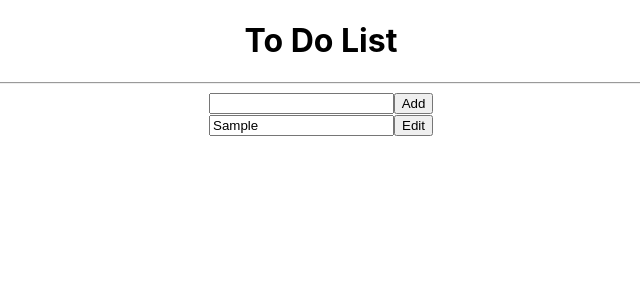
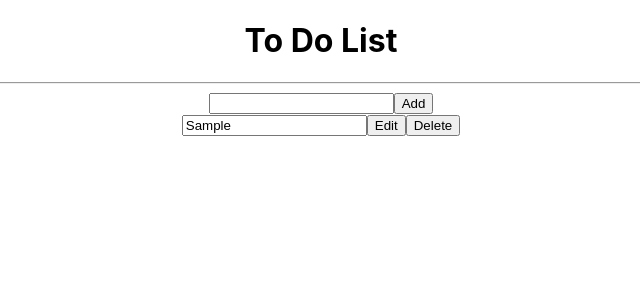
Before and after one commit to bigveloper/react_ToDoList, a React (Create React App) app: page / in a window 1280 px wide. Both pictures are taken after typing "Sample" into the empty fields and a click on the button "Add". Shown: the top 300 px of the page, without its empty margins (319-959 px from the left). Built offline with nearby package versions, Linux system fonts and the light colour scheme.

Commit message:
ToDoList Delete, done

```diff
--- a/src/App.js
+++ b/src/App.js
@@ -30,6 +30,16 @@
         });
     };
 
+    const onDelete = (index) => {
+        console.log(index);
+
+        setList((prevState) => {
+            const onDeleteList = prevState.filter((item, i) => {
+                return i !== index && item;
+            });
+            return onDeleteList;
+        });
+    };
     // JSX(View)
     return (
         <div className="App">
@@ -42,6 +52,7 @@
                 <div key={index}>
                     <input value={item} readOnly />
                     <button onClick={() => onEdit(index)}>Edit</button>
+                    <button onClick={() => onDelete(index)}>Delete</button>
                 </div>
             ))}
         </div>
```
